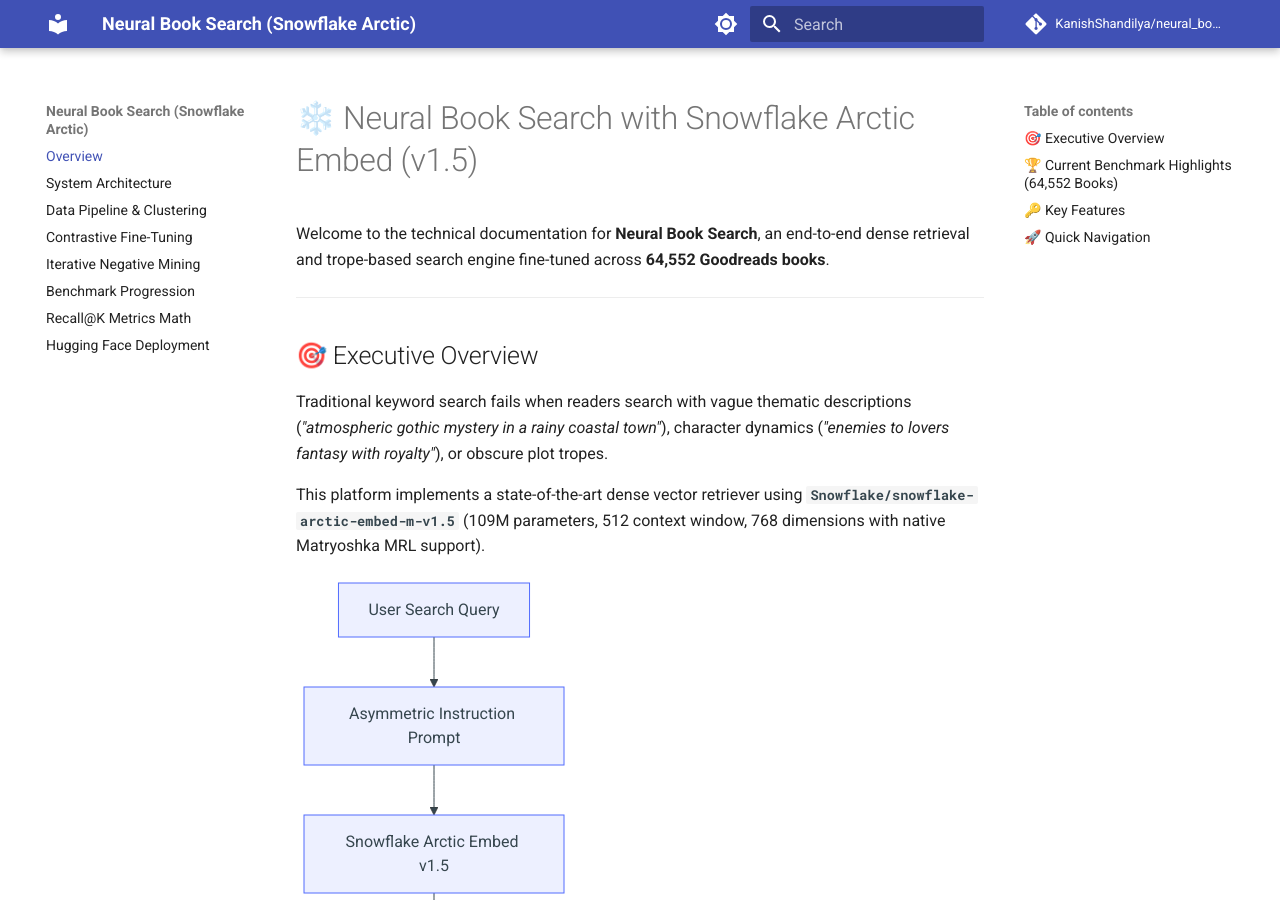
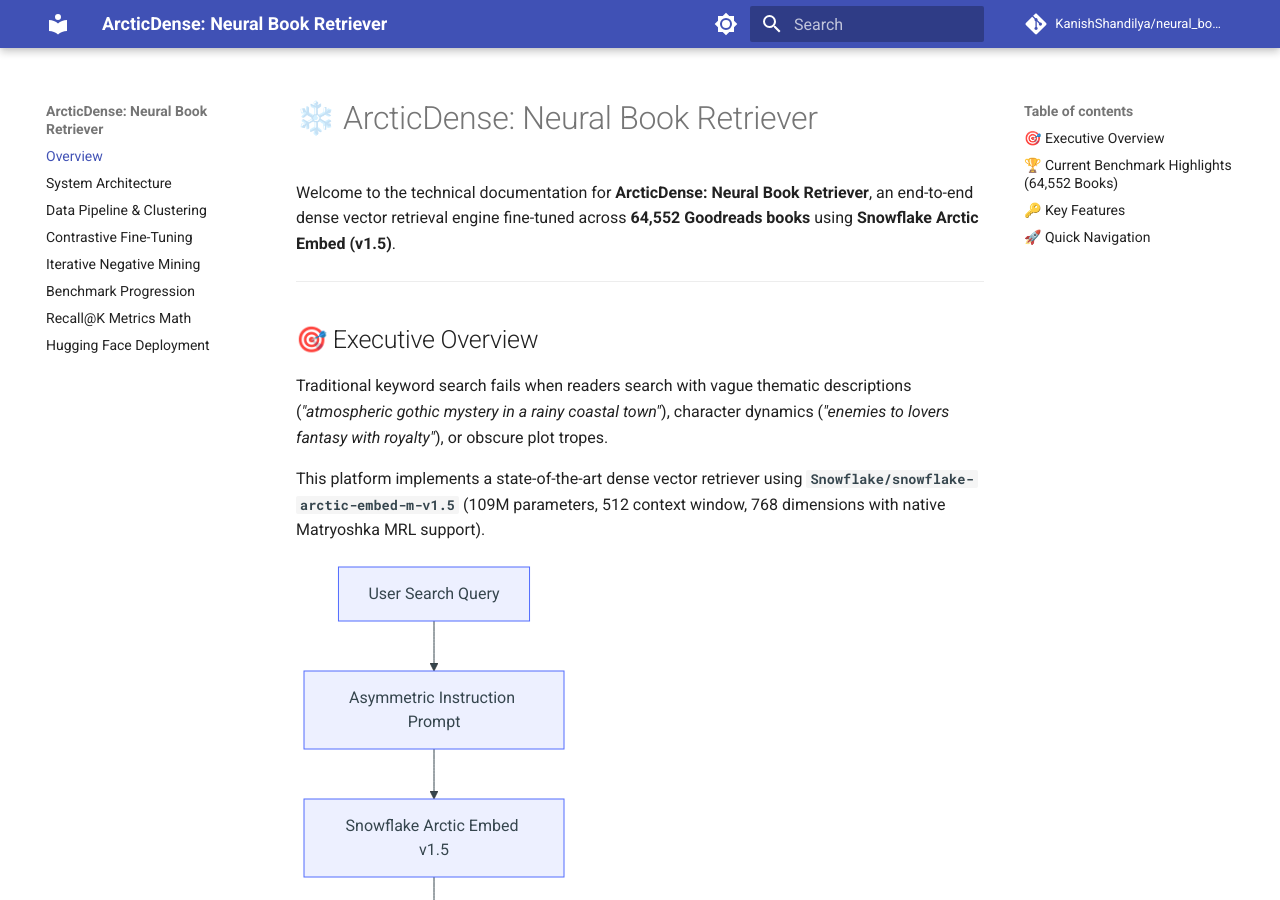
Before and after one commit to nansari-0134/neural_book_search_arctic, an MkDocs documentation site: the page built from docs/index.md, in a window 1280 px wide and 900 px high. Built offline with MkDocs 1.6.1 and Material for MkDocs 9.7.7, drawn with Linux system fonts in a browser that asks for light colours; comment, search, counter and statistics services are not loaded.

Commit message:
chore: rename project and docs to ArcticDense: Neural Book Retriever

````diff
--- a/docs/huggingface.md
+++ b/docs/huggingface.md
@@ -15,7 +15,7 @@
 ## 2. Publishing the Model
 Run the automated upload script from the project root:
 ```bash
-python scripts/05_upload_to_hf.py --repo-id your_username/snowflake-arctic-book-retriever
+python scripts/05_upload_to_hf.py --repo-id your_username/arcticdense-book-retriever
 ```
 
 ### Automated Actions:
@@ -33,7 +33,7 @@
 ```python
 from sentence_transformers import SentenceTransformer
 
-model = SentenceTransformer("your_username/snowflake-arctic-book-retriever")
+model = SentenceTransformer("your_username/arcticdense-book-retriever")
 
 # Encode catalog book
 book_emb = model.encode("Title: Dune | Genres: sci-fi | Description: Desert planet...")
--- a/docs/index.md
+++ b/docs/index.md
@@ -1,6 +1,6 @@
-# ❄️ Neural Book Search with Snowflake Arctic Embed (v1.5)
+# ❄️ ArcticDense: Neural Book Retriever
 
-Welcome to the technical documentation for **Neural Book Search**, an end-to-end dense retrieval and trope-based search engine fine-tuned across **64,552 Goodreads books**.
+Welcome to the technical documentation for **ArcticDense: Neural Book Retriever**, an end-to-end dense vector retrieval engine fine-tuned across **64,552 Goodreads books** using **Snowflake Arctic Embed (v1.5)**.
 
 ---
 
--- a/mkdocs.yml
+++ b/mkdocs.yml
@@ -1,5 +1,5 @@
-site_name: Neural Book Search (Snowflake Arctic)
-site_description: Production-grade dense book retrieval with Snowflake Arctic Embed (v1.5), contrastive learning, and iterative negative mining.
+site_name: "ArcticDense: Neural Book Retriever"
+site_description: "Production-grade dense vector book retrieval with Snowflake Arctic Embed (v1.5), contrastive learning, and iterative negative mining."
 site_author: Nizam
 repo_name: KanishShandilya/neural_book_search_arctic
 repo_url: https://github.com/KanishShandilya/neural_book_search_arctic
````
Also changed, not shown: PROJECT_CONTEXT.md (+1 -1 lines).
